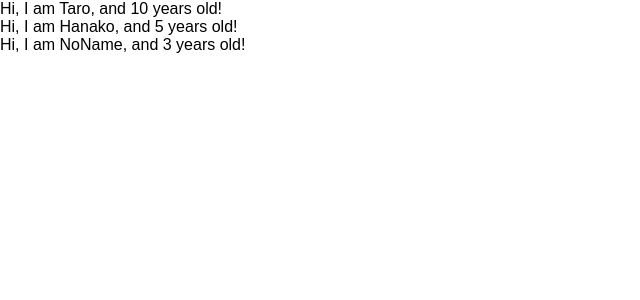
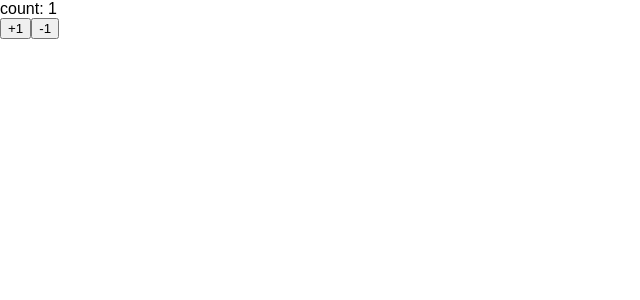
Before and after one commit to Ayaka526/front, a React (Create React App) app: page / in a window 1280 px wide. Shown: the top 300 px of the page, without its empty margins (0-640 px from the left). Built offline with nearby package versions, Linux system fonts and the light colour scheme.

Commit message:
[edit]setStateの勉強

```diff
--- a/src/App.js
+++ b/src/App.js
@@ -1,32 +1,37 @@
-import React from 'react';
-import PropTypes from 'prop-types';
-
-const App = () => {
-    const profiles = [
-        {name: "Taro", age: 10},
-        {name: "Hanako",age: 5},
-        {name: "NoName",age: 3}
-    ]
-    return (
-        <div>
-            {
-                profiles.map((profile, index) => {
-                    return <User name={profile.name} age={profile.age} key={index}/>
-                })
-            }
-        </div>
-    )
-}
+import React, {Component} from 'react';
 
 
-const User = (props) => {
-    return <div>Hi, I am {props.name}, and {props.age} years old!</div>
-}
+//Appでcounterコンポーネントを呼ぶ
+const App = () => (<Counter></Counter>)
 
-//nameに対する型の定義はString,ageはnumber
-User.propTypes ={
-    name : PropTypes.string,
-    age : PropTypes.number.isRequired
+//コンポーネントComponentを継承することで使うことができる
+class Counter extends Component {
+    constructor(props) {
+        super(props)
+        //値を設定する
+        this.state = {count: 1}
+    }
+
+    //handlePlusButtonメソッド
+    handlePlusButton = () => {
+        //現在のカウント+1を新しいカウントとして更新する
+        this.setState({count: this.state.count + 1})
+    }
+    handleMinusButton = () => {
+        this.setState({count: this.state.count - 1})
+    }
+
+    render() {
+        return (
+            <React.Fragment>
+                <div>count: {this.state.count} </div>
+                <button onClick={this.handlePlusButton}>+1</button>
+                <button onClick={this.handleMinusButton}> -1</button>
+
+            </React.Fragment>
+        )
+
+    }
 }
 
 export default App;
```
